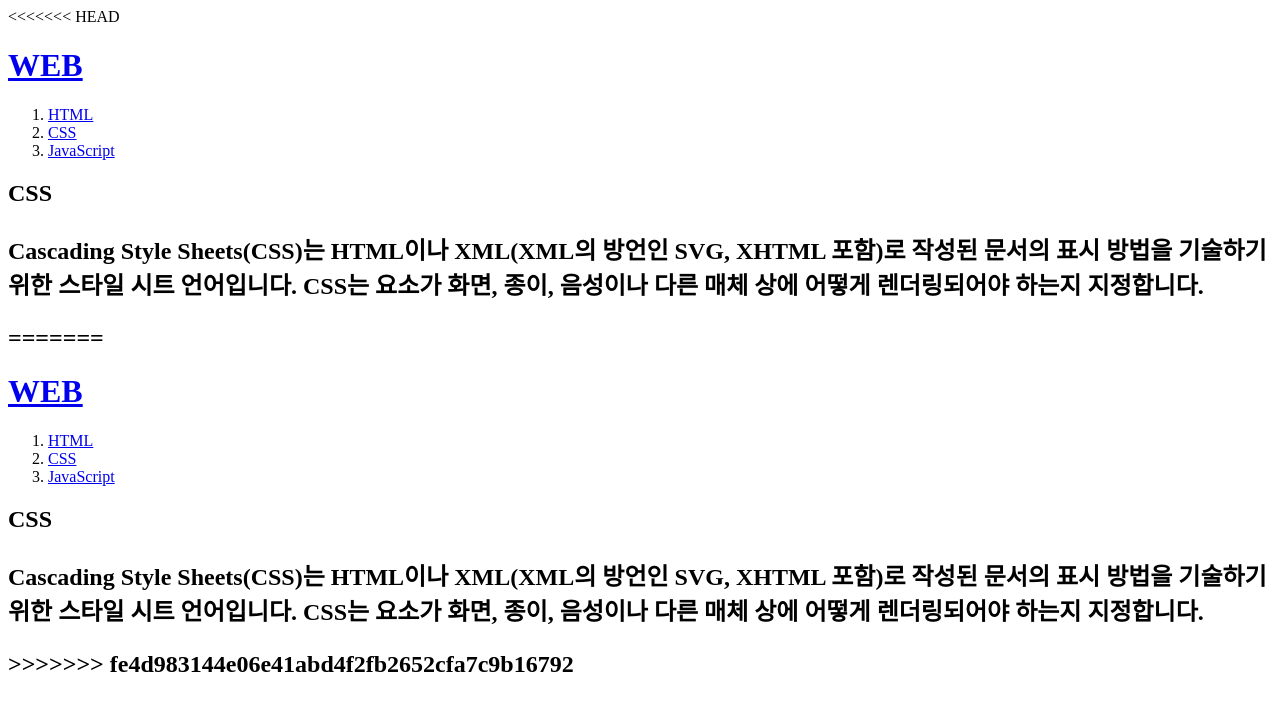
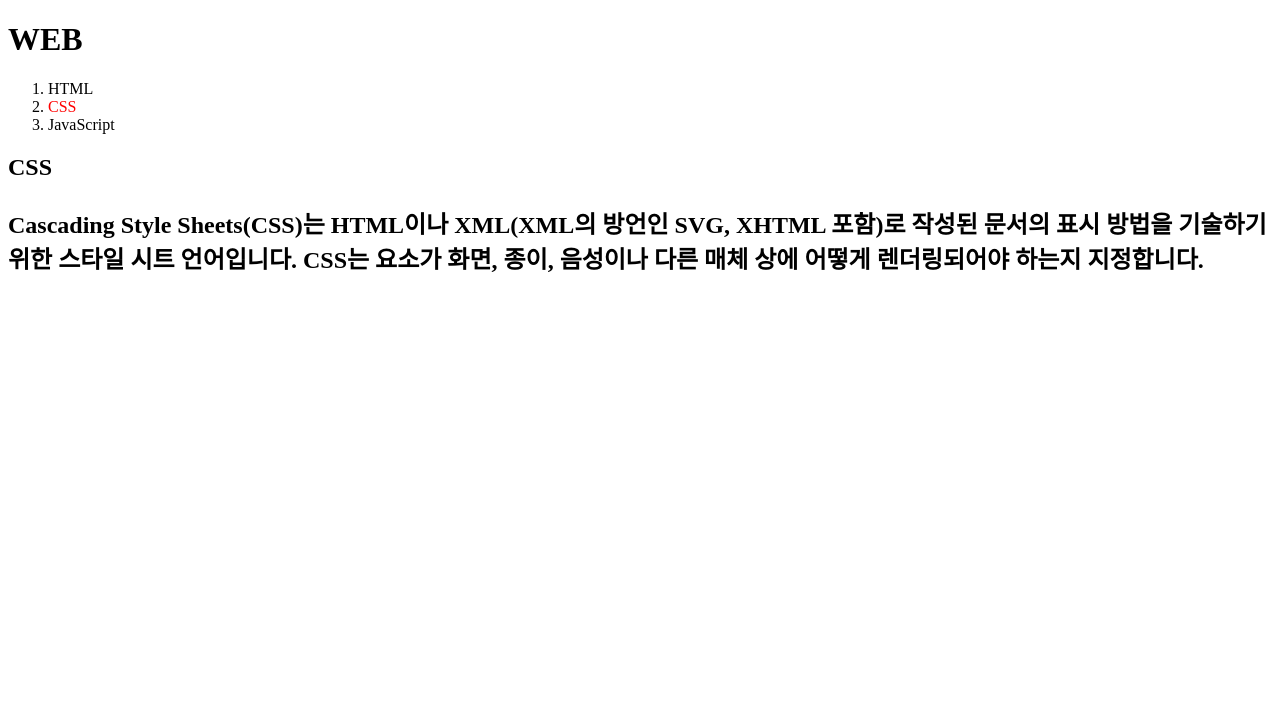
Before and after one commit to Nagative-Cognitive/Study-HTML, a plain HTML site: page 2.html in a window 1280 px wide. Drawn offline with Linux system fonts and the light colour scheme.

Commit message:
style sheet의 구조와 선택자의 개념 작성

```diff
--- a/2.html
+++ b/2.html
@@ -1,16 +1,23 @@
-<<<<<<< HEAD
 <!DOCTYPE html>
 <html lang="ko">
   <head>
     <meta charset="UTF-8" />
     <meta name="viewport" content="width=device-width, initial-scale=1.0" />
     <title>WEB1 - CSS</title>
+    <style>
+      a{
+        color: black;
+        text-decoration:none;
+      }
+    </style>
+
+
   </head>
   <body>
     <h1><a href="index.html">WEB</a></h1>
     <ol>
       <li><a href="1.html">HTML</a></li>
-      <li><a href="2.html">CSS</a></li>
+      <li><a href="2.html"style="color:red">CSS</a></li>
       <li><a href="3.html">JavaScript</a></li>
     </ol>
     <h2>CSS</h>
@@ -20,26 +27,3 @@
     </p>
   </body>
 </html>
-=======
-<!DOCTYPE html>
-<html lang="ko">
-  <head>
-    <meta charset="UTF-8" />
-    <meta name="viewport" content="width=device-width, initial-scale=1.0" />
-    <title>WEB1 - CSS</title>
-  </head>
-  <body>
-    <h1><a href="index.html">WEB</a></h1>
-    <ol>
-      <li><a href="1.html">HTML</a></li>
-      <li><a href="2.html">CSS</a></li>
-      <li><a href="3.html">JavaScript</a></li>
-    </ol>
-    <h2>CSS</h>
-    <p>Cascading Style Sheets(CSS)는 HTML이나 XML(XML의 방언인 SVG, XHTML 포함)로
-    작성된 문서의 표시 방법을 기술하기 위한 스타일 시트 언어입니다.
-    CSS는 요소가 화면, 종이, 음성이나 다른 매체 상에 어떻게 렌더링되어야 하는지 지정합니다.
-    </p>
-  </body>
-</html>
->>>>>>> fe4d983144e06e41abd4f2fb2652cfa7c9b16792
```
Also changed, not shown: 1.html (+0 -6 lines), 3.html (+0 -25 lines), index.html (+1 -25 lines).
